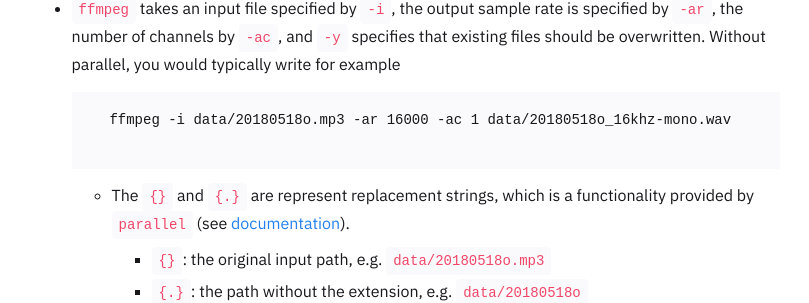
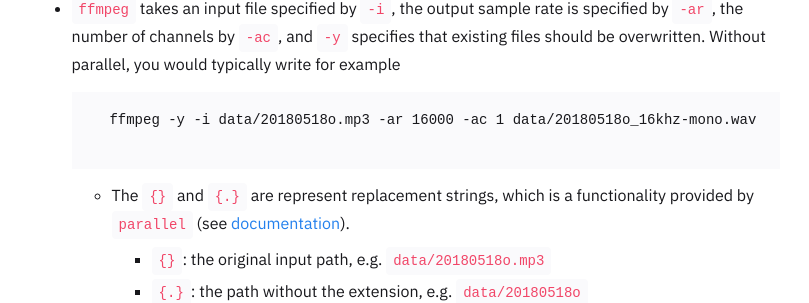
Before and after one commit to parledoct/parledoct.github.io, a Jekyll site: the page built from _notes/Public/recipes/audio-conversion-pydub.md, in a window 1280 px wide and 900 px high, scrolled down 2682 px. Shown: the part 434-737 px from the top of the window, without its empty margins (234-1043 px from the left). Built offline with Jekyll 4.4.1, drawn with Linux system fonts in a browser that asks for light colours.

```diff
--- a/_notes/Public/recipes/audio-conversion-pydub.md
+++ b/_notes/Public/recipes/audio-conversion-pydub.md
@@ -116,7 +116,7 @@ While it is more concise, it assumes some familiarity with how the `find`, `para
 - `ffmpeg` takes an input file specified by `-i`, the output sample rate is specified by `-ar`, the number of channels by `-ac`, and `-y` specifies that existing files should be overwritten. Without parallel, you would typically write for example
 
     <pre>
-    ffmpeg -i data/20180518o.mp3 -ar 16000 -ac 1 data/20180518o_16khz-mono.wav
+    ffmpeg -y -i data/20180518o.mp3 -ar 16000 -ac 1 data/20180518o_16khz-mono.wav
     </pre>
 
     - The `{}` and `{.}` are represent replacement strings, which is a functionality provided by `parallel` (see [documentation](https://www.gnu.org/software/parallel/parallel_tutorial.html#replacement-strings)).
```
